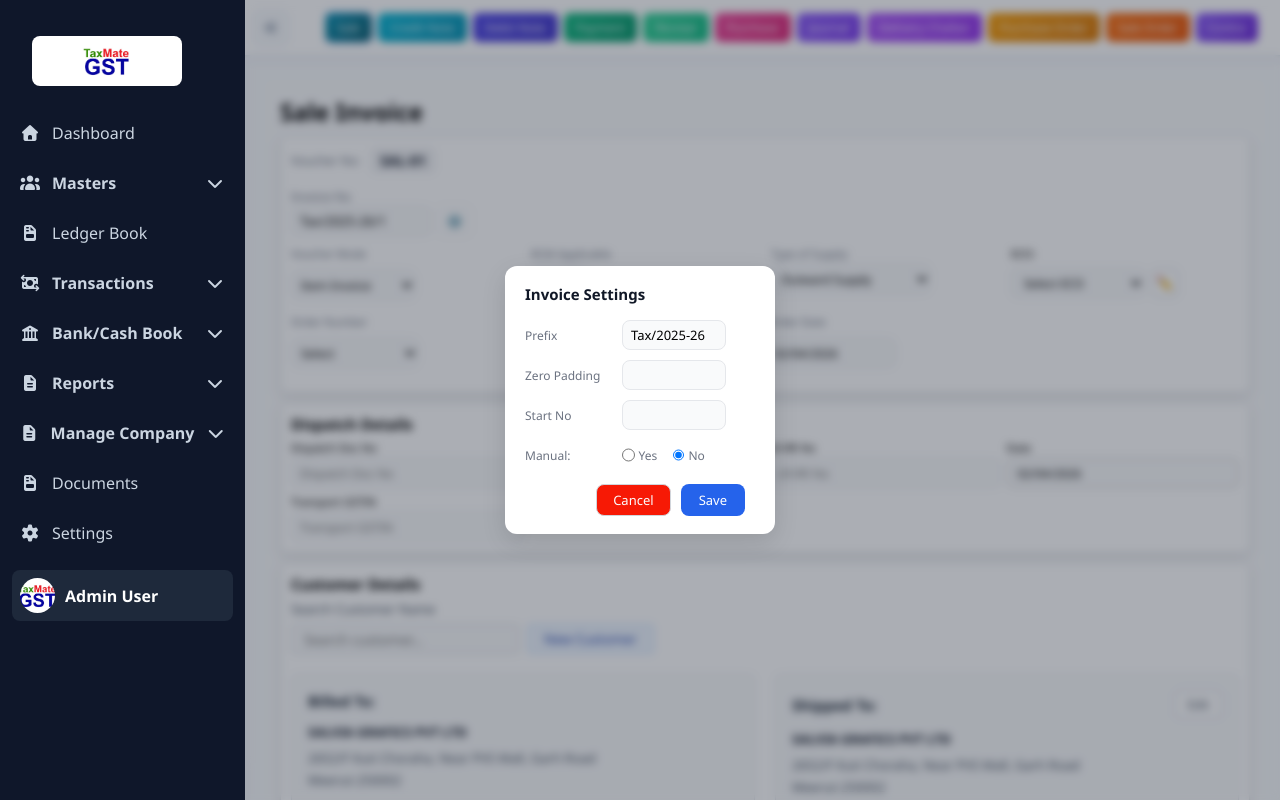
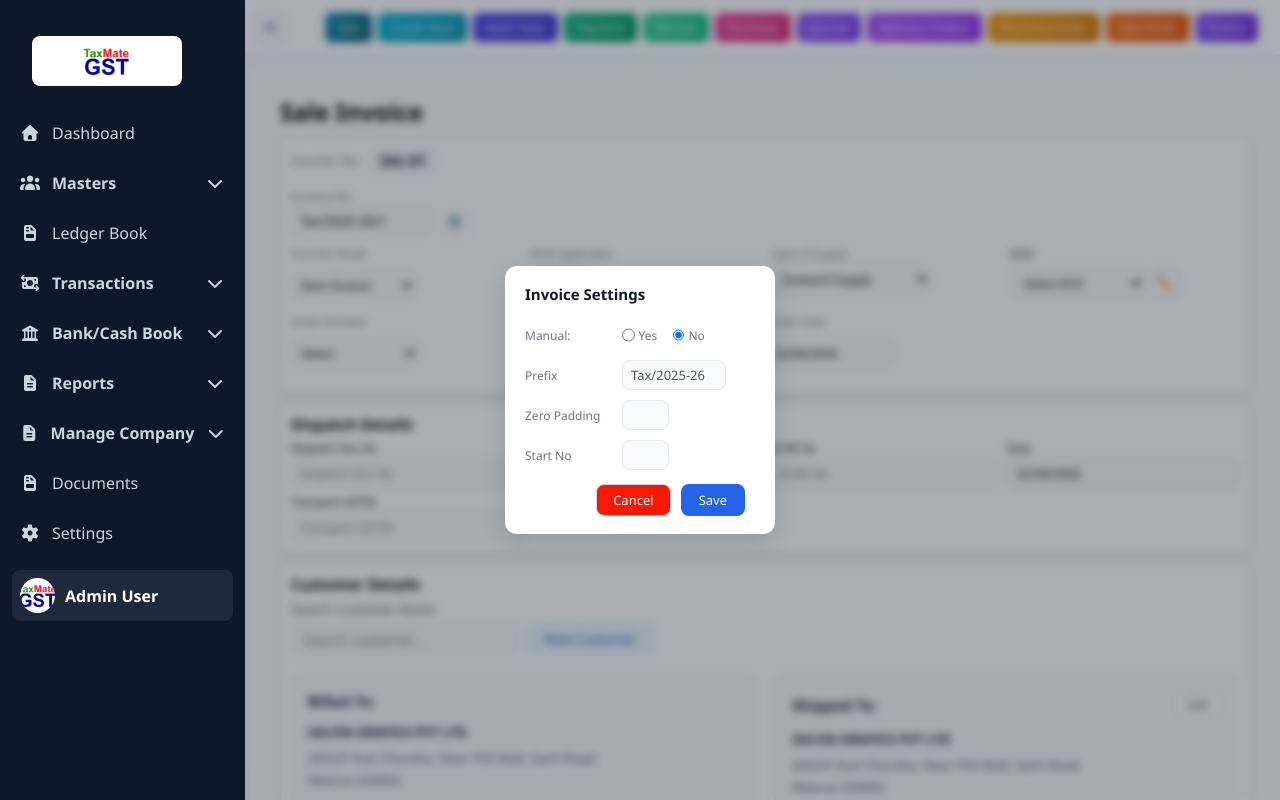
Before and after one commit to vibhavgupta2402/account, a React (Create React App) app: page /SalesInvoices in a window 1280 px wide. Both pictures are taken after a click on the button "⚙️". Shown: the top 800 px of the page. Built offline with nearby package versions, Linux system fonts and the light colour scheme.

Commit message:
fix voucher sale  page

```diff
--- a/src/pages/SalesInvoices.jsx
+++ b/src/pages/SalesInvoices.jsx
@@ -183,16 +183,28 @@ const handleGSTChange = (e) => {
   }
 };
   const [currentCount, setCurrentCount] = useState(1);
+  // const generateInvoice = () => {
+  //   const { prefix, zero } = invoiceConfig;
+
+  //   const zeroCount = Number(zero) || 0;   // convert HERE only
+  //   const zeros = "0".repeat(zeroCount);
+  //   const number = zeros + String(currentCount);
+  //   return `${prefix}/${number}`;
+  // };
   const generateInvoice = () => {
-    const { prefix, zero } = invoiceConfig;
-
-    const zeroCount = Number(zero) || 0;   // convert HERE only
-    const zeros = "0".repeat(zeroCount);
-
-    const number = zeros + String(currentCount);
-
-    return `${prefix}/${number}`;
-  };
+  const { prefix, zero } = invoiceConfig;
+  const zeroCount = Number(zero) || 0;
+  let number = String(currentCount);
+  // 🔥 final output ALWAYS 4 digit
+  const totalLength = zeroCount + number.length;
+  if (totalLength > 4) {
+    // trim number from left
+    number = number.slice(0, 4 - zeroCount);
+  }
+  // pad remaining
+  const finalNumber = "0".repeat(zeroCount) + number;
+  return `${prefix}/${finalNumber}`;
+};
   useEffect(() => {
     if (!invoiceConfig.manual) {
       setInvoiceNo(generateInvoice());
@@ -280,11 +292,32 @@ const handleGSTChange = (e) => {
                     <label>Invoice No</label>
 
                     <div className="invoice-input-box">
-                      <input
+                      {/* <input
                         value={invoiceNo}
                         onChange={(e) => setInvoiceNo(e.target.value)}
                         placeholder="Tax/2025-26/001"
                         readOnly={!manualEntry}
+                      /> */}
+                      <input
+                        value={invoiceNo}
+                        readOnly={!manualEntry}
+                        placeholder="Tax/2025-26/0001"
+                        onChange={(e) => {
+                          let value = e.target.value;
+                          const prefix = invoiceConfig.prefix + "/";
+                          // 🔥 prefix lock
+                          if (!value.startsWith(prefix)) {
+                            value = prefix;
+                          }
+                          // 🔥 extract number
+                          let numberPart = value.replace(prefix, "");
+                          // only digits
+                          numberPart = numberPart.replace(/\D/g, "");
+                          // limit 4 digits
+                          numberPart = numberPart.slice(0, 4);
+                          value = prefix + numberPart;
+                          setInvoiceNo(value);
+                        }}
                       />
 
                       {/* ⚙️ SETTINGS ICON */}
@@ -305,59 +338,6 @@ const handleGSTChange = (e) => {
 
                       <div className="invoice-popup">
                         <h3>Invoice Settings</h3>
-
-                        <div className="popup-group full">
-                          <label>Prefix</label>
-                          <input className="popup-input-box"
-                            value={invoiceConfig.prefix}
-                            readOnly={!manualEntry}
-                            onChange={(e) =>
-                              setInvoiceConfig({ ...invoiceConfig, prefix: e.target.value })
-
-                            }
-                          />
-                        </div>
-
-                        <div className="popup-group">
-                          <label>Zero Padding</label>
-                          <input className="popup-input-box"
-                              type="number"
-                              min="0"
-                              value={invoiceConfig.zero}
-                              readOnly={!manualEntry}
-                              onChange={(e) => {
-                                const val = e.target.value;
-
-                                setInvoiceConfig({
-                                  ...invoiceConfig,
-                                  zero: val === "" ? "" : val
-                                });
-                              }}
-                            />
-                        </div>
-
-                        <div className="popup-group">
-                          <label>Start No</label>
-                          <input className="popup-input-box"
-                            type="number"
-                            value={invoiceConfig.start}
-                            readOnly={!manualEntry}
-                            onChange={(e) => {
-                              const val = e.target.value;
-
-                              // store raw value (string)
-                              setInvoiceConfig({
-                                ...invoiceConfig,
-                                start: val === "" ? "" : val
-                              });
-
-                              // update counter only if valid number
-                              if (val !== "") {
-                                setCurrentCount(Number(val));
-                              }
-                            }}
-                          />
-                        </div>
                         <div className="popup-group">
 
                             <label>Manual:</label>
@@ -383,9 +363,111 @@ const handleGSTChange = (e) => {
 
                         </div>
 
+                        <div className="popup-group full">
+                          <label>Prefix</label>
+                          {/* <input className="popup-input-box"
+                            value={invoiceConfig.prefix}
+                            readOnly={!manualEntry}
+                            onChange={(e) =>
+                              setInvoiceConfig({ ...invoiceConfig, prefix: e.target.value })
+
+                            }
+                          /> */}
+                          <input
+                            className="popup-input-box"
+                            value={invoiceConfig.prefix}
+                            disabled={!manualEntry}
+                            onChange={(e) => {
+                              let value = e.target.value;
+
+                              // ❌ max 11 char
+                              if (value.length > 11) {
+                                value = value.slice(0, 11);
+                              }
+
+                              setInvoiceConfig({ ...invoiceConfig, prefix: value });
+                            }}
+                          />
+                        </div>
+
+                        <div className="popup-group">
+                          <label>Zero Padding</label>
+                          {/* <input className="popup-input-box"
+                              type="number"
+                              min="0"
+                              value={invoiceConfig.zero}
+                              readOnly={!manualEntry}
+                              onChange={(e) => {
+                                const val = e.target.value;
+
+                                setInvoiceConfig({
+                                  ...invoiceConfig,
+                                  zero: val === "" ? "" : val
+                                });
+                              }}
+                            /> */}
+                            <input
+                              type="number"
+                              min="0"
+                              max="4"
+                              value={invoiceConfig.zero}
+                              disabled={!manualEntry}
+                              onChange={(e) => {
+                                let val = Number(e.target.value) || 0;
+
+                                if (val > 4) val = 4;
+
+                                setInvoiceConfig({ ...invoiceConfig, zero: val });
+                              }}
+                            />
+                        </div>
+
+                        <div className="popup-group">
+                          <label>Start No</label>
+                          {/* <input className="popup-input-box"
+                            type="number"
+                            value={invoiceConfig.start}
+                            readOnly={!manualEntry}
+                            onChange={(e) => {
+                              const val = e.target.value;
+
+                              // store raw value (string)
+                              setInvoiceConfig({
+                                ...invoiceConfig,
+                                start: val === "" ? "" : val
+                              });
+
+                              // update counter only if valid number
+                              if (val !== "") {
+                                setCurrentCount(Number(val));
+                              }
+                            }}
+                          /> */}
+                          <input
+                            type="number"
+                            value={invoiceConfig.start}
+                            disabled={!manualEntry}
+                            onChange={(e) => {
+                              let val = Math.max(0, Number(e.target.value) || 0);
+
+                              setInvoiceConfig({ ...invoiceConfig, start: val });
+                              setCurrentCount(val);
+                            }}
+                          />
+                        </div>
                         <div className="popup-actions">
                           <button onClick={() => setShowInvoiceSettings(false)}>Cancel</button>
-                          <button onClick={() => setShowInvoiceSettings(false)}>Save</button>
+                          <button
+                            onClick={() => {
+                              if ((Number(invoiceConfig.zero) || 0) + String(invoiceConfig.start).length > 4) {
+                                alert("Zero + Start digits cannot exceed 4");
+                                return;
+                              }
+                              setShowInvoiceSettings(false);
+                            }}
+                          >
+                            Save
+                          </button>
                         </div>
                       </div>
 
@@ -463,6 +545,7 @@ const handleGSTChange = (e) => {
                                 <input
                                   placeholder="Enter GSTIN"
                                   value={ledger.gstin}
+                                  maxLength={15}
                                   onChange={(e) => {
                                     const value = e.target.value.toUpperCase();
                                     setLedger({ ...ledger, gstin: value });
--- a/src/styles/SalesInvoice.css
+++ b/src/styles/SalesInvoice.css
@@ -934,7 +934,7 @@
   position: absolute;
   top: 55px;
   right: 0;
-  width: 320px;
+  width: 390px;
   background: white;
   border-radius: 10px;
   border: 1px solid #e5e7eb;
```
